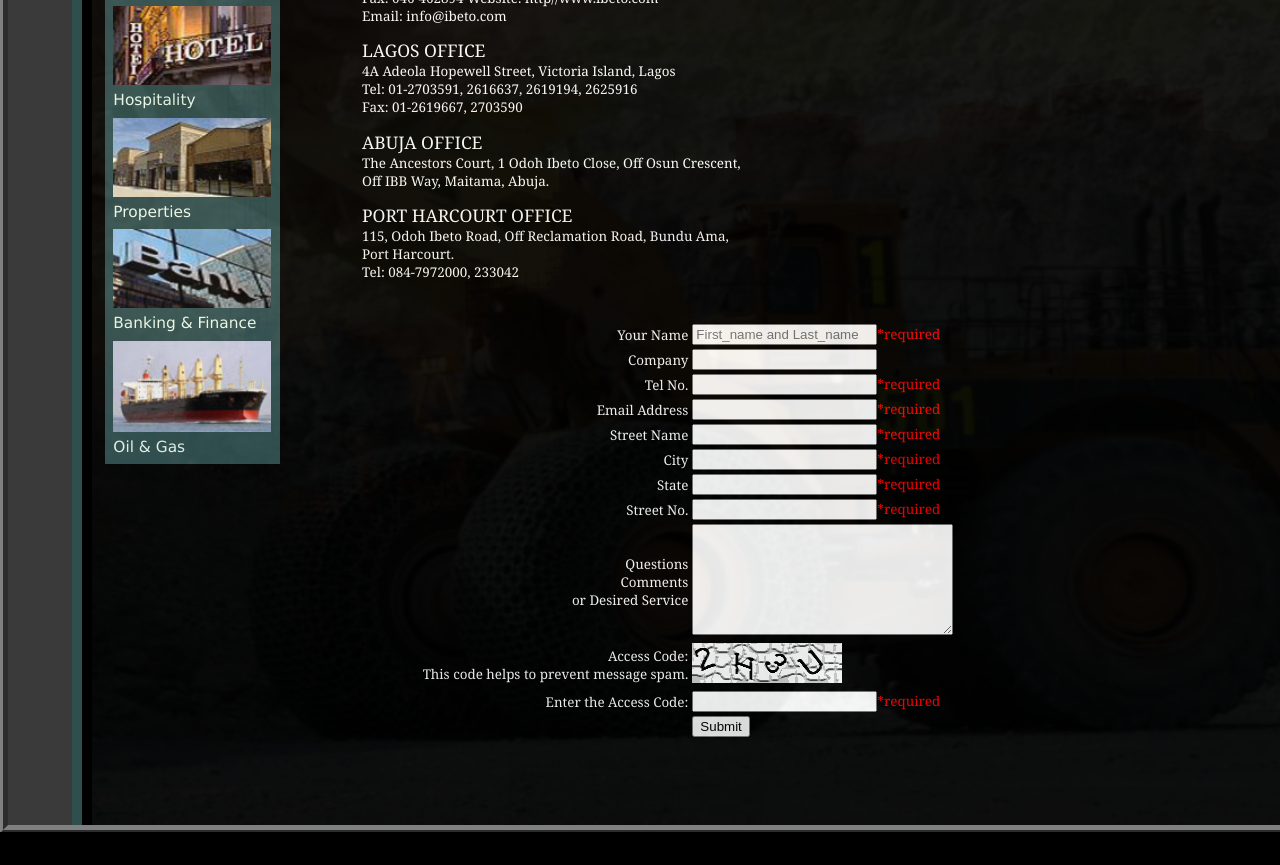
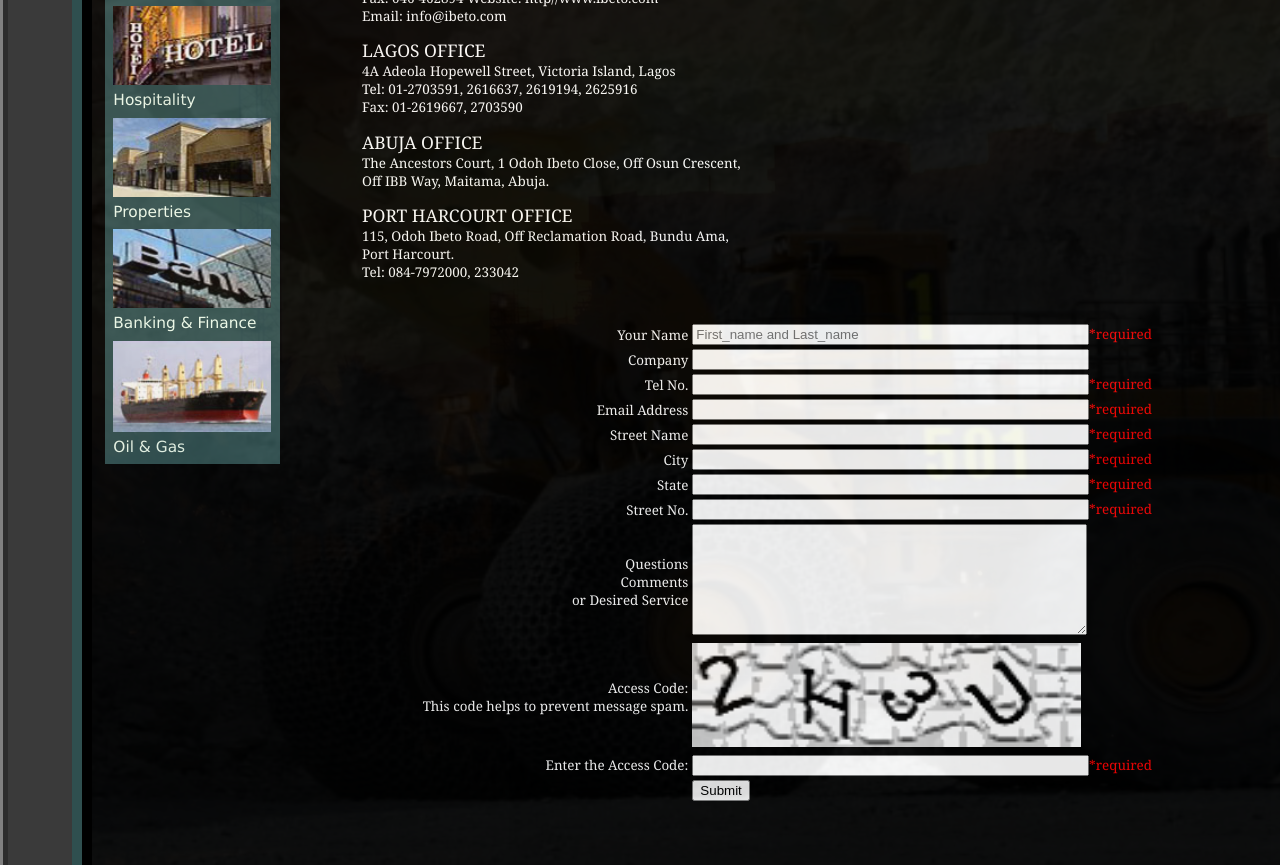
Before and after one commit to De-elite2107/My-Front-end-Project, a plain HTML site: page contact_us.html in a window 1280 px wide. Shown: the part 537-1402 px from the top of the page. Drawn offline with Linux system fonts and the light colour scheme.

Commit message:
confirmed update
thanks github, just working

```diff
--- a/CSS/contact_us.css
+++ b/CSS/contact_us.css
@@ -34,5 +34,5 @@ td span{
     color: red;
 }
 td input, td textarea, td img{
-    width: 80℅;
+    width: 80%;
 }
```
